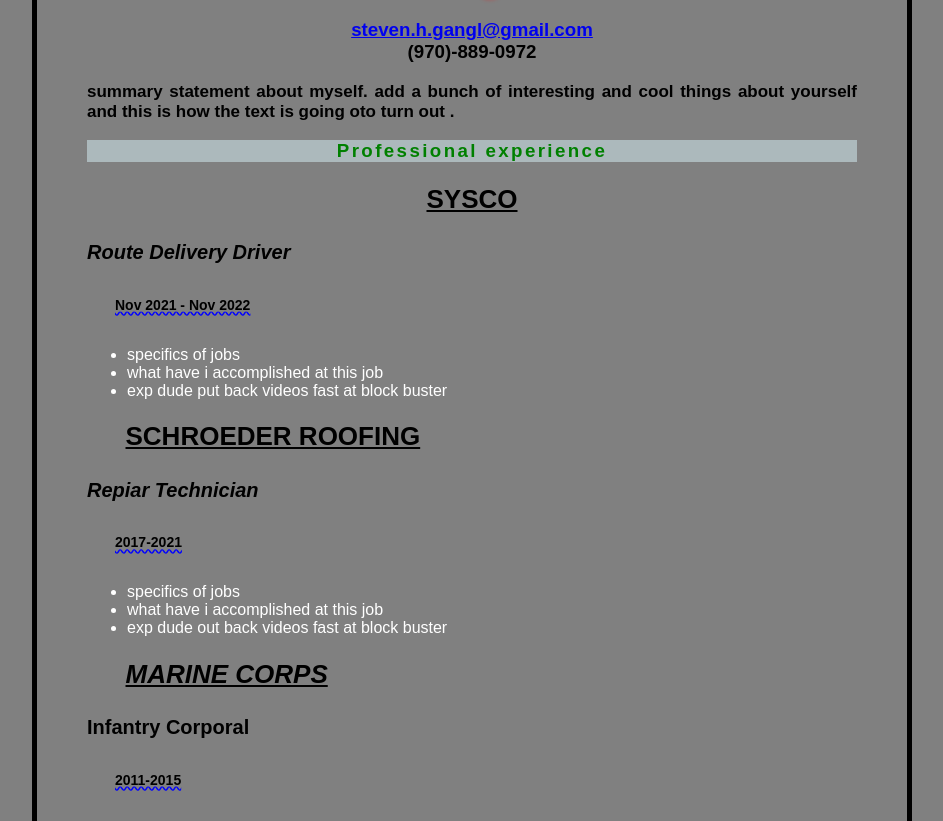
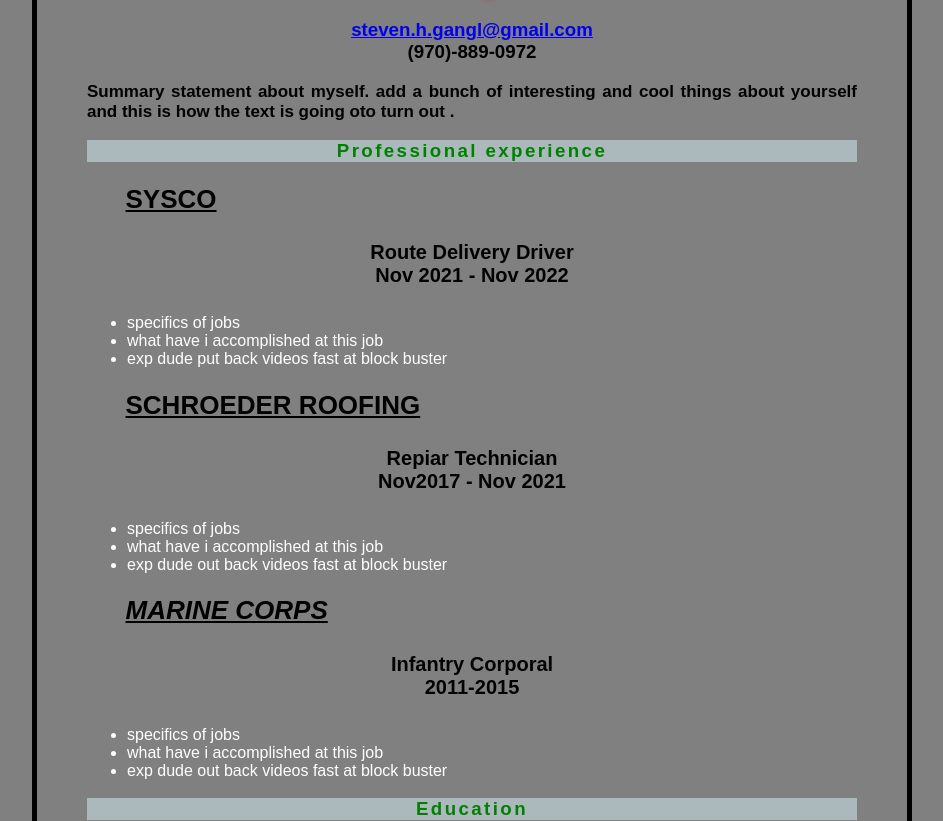
Before and after one commit to stevengangl/stevengangl.github.io, a plain HTML site: page index.html in a window 1280 px wide. Shown: the part 131-952 px from the top of the page, without its empty margins (168-1111 px from the left). Drawn offline with Linux system fonts and the light colour scheme.

Commit message:
Update index.html

```diff
--- a/index.html
+++ b/index.html
@@ -10,14 +10,14 @@
   <div>
      <header>
       <h1>Steven Gangl Resume
-         </h1>
+      </h1>
      </header>
       <h3 style="text-align: center"> <a href="mailto:steven.h.gangl@gmail.com"> steven.h.gangl@gmail.com</a>
         <br>(970)-889-0972
       </h3>
       <h3 style="text-align: center">
       <div class="summary">
-        <p>summary statement about myself. add a bunch of interesting and cool things about yourself and this is how the text is going oto turn out
+        <p>Summary statement about myself. add a bunch of interesting and cool things about yourself and this is how the text is going oto turn out
           .<p> </div>
   </div>
     <div class="experience">
@@ -26,10 +26,12 @@
 
 
    <div class="jobs">
-     <h2 style="text-align: center;">Sysco</h2>
+     <h2>Sysco</h2>
    </div>
-    <h4><i>Route Delivery Driver</i></45>
-    <h6>Nov 2021 - Nov 2022</h6>
+    <h4 style="text-align: center;">
+      Route Delivery Driver
+      <br>Nov 2021 - Nov 2022
+    </h4>
 
     <ul>
       <li>specifics of jobs</li>
@@ -43,8 +45,11 @@
   <div class="jobs">
     <h2>Schroeder Roofing</h2>
   </div>
-    <h4><i>Repiar Technician</i></h4>
-    <h6>2017-2021</h6>
+    <h4 style="text-align: center;">
+       Repiar Technician
+     <br>Nov2017 - Nov 2021
+    </h4>
+
 
     <ul>
       <li>specifics of jobs</li>
@@ -57,8 +62,10 @@
   <div class="jobs">
     <h2><i>Marine corps</i></h2>
   </div>
-    <h4>Infantry Corporal</h4>
-    <h6>2011-2015</h6>
+    <h4 style="text-align: center;">
+        Infantry Corporal
+      <br>2011-2015
+     </h4>
 
     <ul>
       <li>specifics of jobs</li>
@@ -68,7 +75,7 @@
   </div>
 
   <div class="experience">
-    <h2>education</h2>
+    <h3>Education</h3>
   </div>
 
   <div>
```
